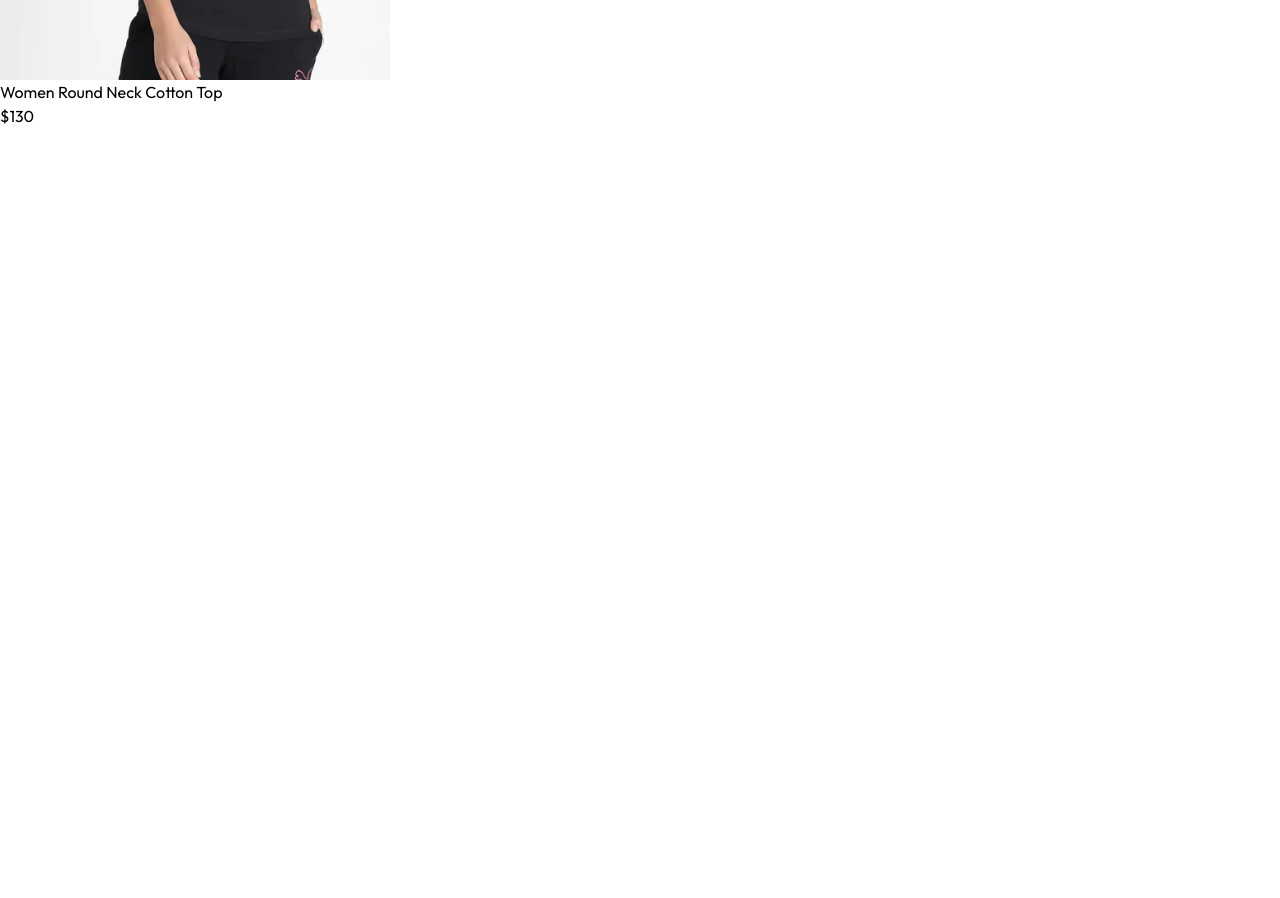
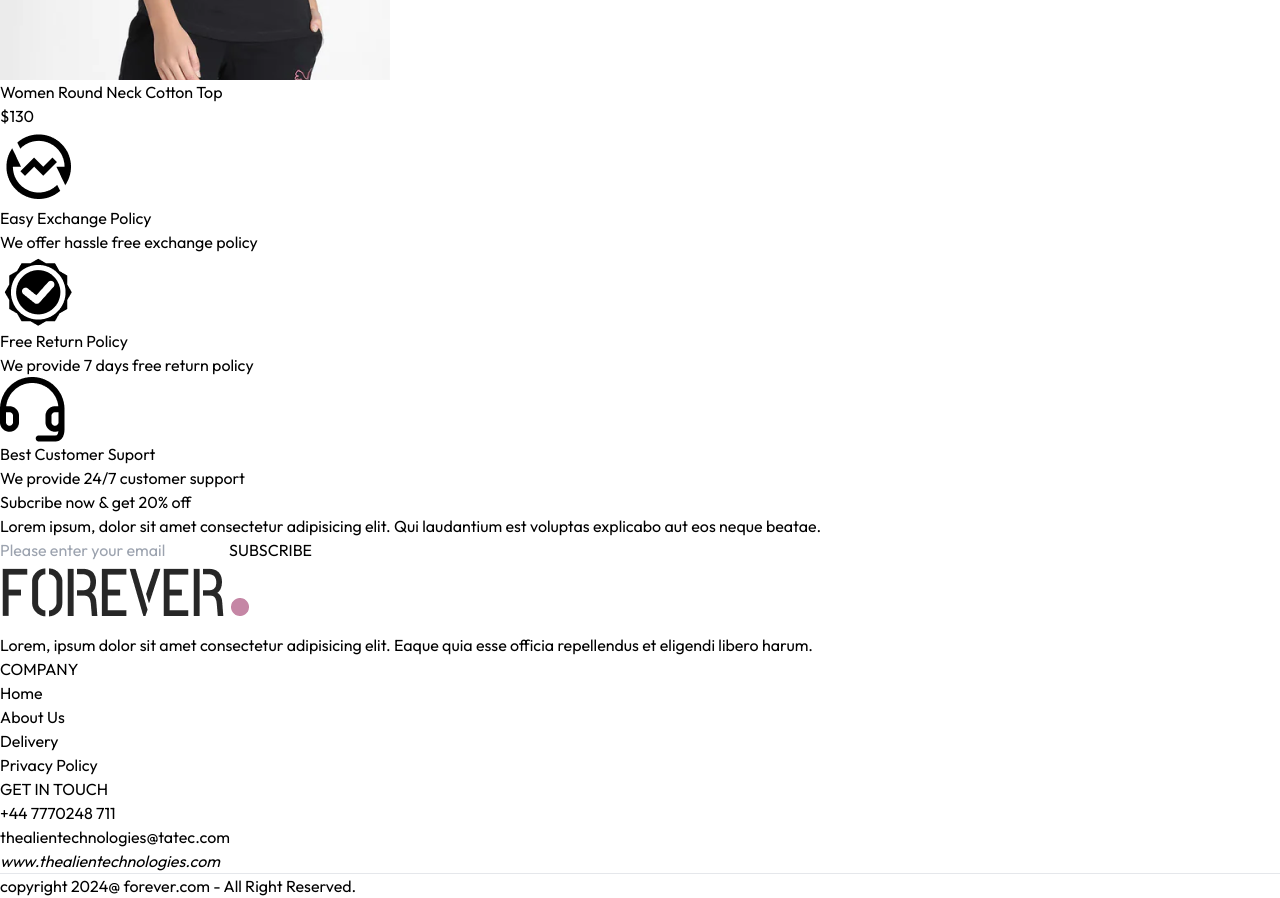
Before and after one commit to safonanayaw/ecommerce-shop, a React (Vite) app: page / in a window 1280 px wide. Shown: the part 9040-9938 px from the top of the page. Before the commit the page ends 9168 px from the top, so only its background shows below. Built offline with nearby package versions, Linux system fonts and the light colour scheme.

Commit message:
Home page UI complete

```diff
--- a/src/App.jsx
+++ b/src/App.jsx
@@ -10,6 +10,7 @@
 import PlaceOrder from './pages/PlaceOrder'
 import Orders from './pages/Orders'
 import Navbar from './components/Navbar'
+import Footer from './components/Footer'
 
 
 
@@ -31,8 +32,9 @@
         <Route path='/login' element={<Login />} />
         <Route path='/place-order' element={<PlaceOrder />} />
         <Route path='orders' element={<Orders />} />
-
       </Routes>
+      {/* mounting footer component to display in all components */}
+      <Footer/>
     </div>
   )
 }
--- /dev/null
+++ b/src/components/Footer.jsx
@@ -0,0 +1,41 @@
+import React from 'react'
+import { assets } from '../assets/assets'
+
+const Footer = () => {
+  return (
+    <div>
+      <div className='flex flex-col sm:grid grid-cols-[3fr_1fr_1fr] gap-14 my-10 text-sm'>
+        <div>
+            <img src={assets.logo} alt="" />
+            <p  className='w-full md:w-2/3 text-gray-600'>Lorem, ipsum dolor sit amet consectetur adipisicing elit. Eaque quia esse officia repellendus et eligendi libero harum.</p>
+        </div>
+
+        <div>
+            <p className='text-xl font-medium mb-5'>COMPANY</p>
+            <ul className='flex flex-col gap-1 text-gray-600'>
+                <li>Home</li>
+                <li>About Us</li>
+                <li>Delivery</li>
+                <li>Privacy Policy</li>
+            </ul>
+        </div>
+
+        <div>
+            <p  className='text-xl font-medium mb-5'>GET IN TOUCH</p>
+            <ul className='flex flex-col gap-1 text-gray-600'>
+                <li>+44 7770248 711</li>
+                <li>thealientechnologies@tatec.com</li>
+                <i>www.thealientechnologies.com</i>
+            </ul>
+        </div>
+
+      </div>
+      <div>
+        <hr />
+        <p className='py-5 text-sm text-center'>copyright 2024@ forever.com - All Right Reserved.</p>
+      </div>
+    </div>
+  )
+}
+
+export default Footer
--- /dev/null
+++ b/src/components/NewsletterBox.jsx
@@ -0,0 +1,24 @@
+import React from 'react'
+
+const NewsletterBox = () => {
+    const onSubmitHandler = (event) => {
+        // the preventDefault prevent the page from reloading when submit button is clicked
+        event.preventDefault();
+    }
+
+  return (
+    <div className='text-center'>
+      <p className='text-2xl font-medium text-gray-800'>Subcribe now & get 20% off </p>
+      <p className='text-gray-400 mt-3'>
+        Lorem ipsum, dolor sit amet consectetur adipisicing elit. Qui laudantium est voluptas explicabo aut eos neque beatae.
+      </p>
+    <form className='w-full sm:-1/2 flex items-center gap-3 my-5 border pl-3'>
+      <input className='w-full sm:flex-1 outline-none' text='email' placeholder='Please enter your email' required />
+      <button onSubmit={onSubmitHandler} type='submit' className='bg-black text-white text-xs px-10 py-4'>SUBSCRIBE</button>
+    </form>
+
+    </div>
+  )
+}
+
+export default NewsletterBox
--- a/src/components/OurPolicy.jsx
+++ b/src/components/OurPolicy.jsx
@@ -5,7 +5,21 @@
   return (
     <div className='flex flex-col sm:flex-row justify-around gap-12 sm:gap-2 text-center py-20 text-xs sm:text-sm md:text-base text-gray-700'>
       <div>
-        <img src={assets.exchange_icon} alt="" />
+        <img className='w-12 m-auto mb-5' src={assets.exchange_icon} alt="" />
+        <p className='font-semibold'>Easy Exchange Policy </p>
+        <p className='text-gray-400'>We offer hassle free exchange policy</p>
+      </div>
+
+      <div>
+        <img className='w-12 m-auto mb-5' src={assets.quality_icon} alt="" />
+        <p className='font-semibold'>Free Return Policy</p>
+        <p className='text-gray-400'>We provide 7 days free return policy</p>
+      </div>
+
+      <div>
+        <img className='w-12 m-auto mb-5' src={assets.support_img} alt="" />
+        <p className='font-semibold'>Best Customer Suport </p>
+        <p className='text-gray-400'>We provide 24/7 customer support</p>
       </div>
     </div>
   )
--- a/src/pages/Home.jsx
+++ b/src/pages/Home.jsx
@@ -2,6 +2,8 @@
 import Hero from '../components/Hero'
 import LatestCollection from '../components/LatestCollection'
 import BestSeller from '../components/BestSeller'
+import OurPolicy from '../components/OurPolicy'
+import NewsletterBox from '../components/NewsletterBox'
 
 const home = () => {
   return (
@@ -9,6 +11,8 @@
       <Hero/>
       <LatestCollection/>
       <BestSeller/>
+      <OurPolicy/>
+      <NewsletterBox/>
     </div>
   )
 }
```
